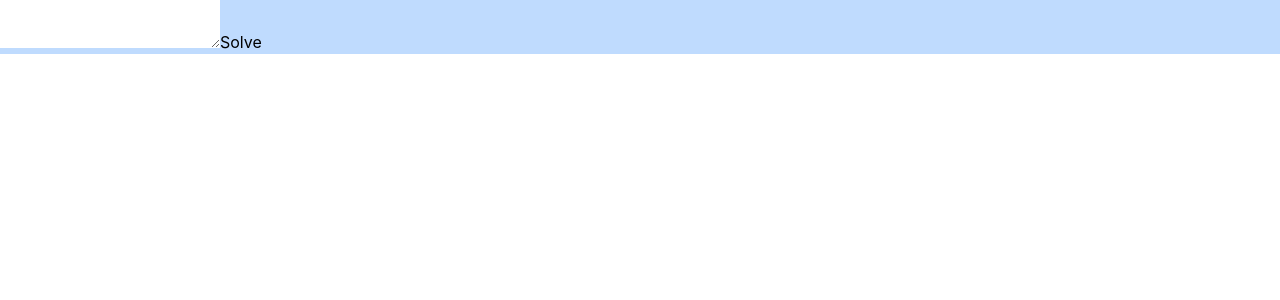
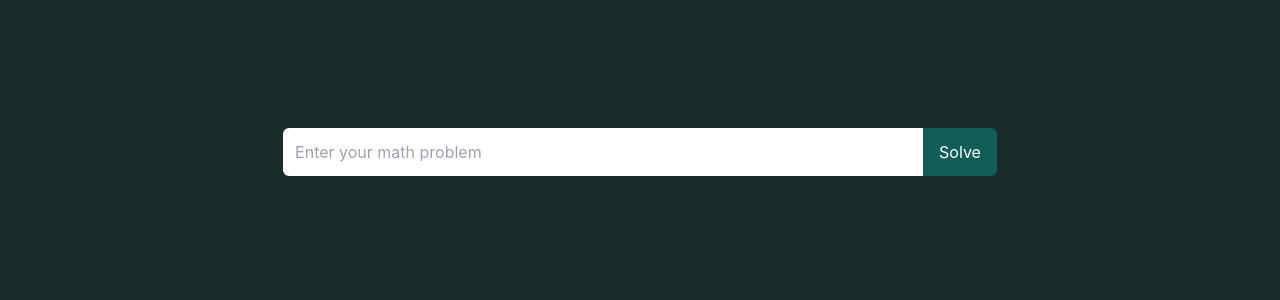
Before and after one commit to Matdrox/mathematica-ai, a React (Create React App) app: page / in a window 1280 px wide. Shown: the top 300 px of the page. Built offline with nearby package versions, Linux system fonts and the light colour scheme.

Commit message:
[Updated] CSS

```diff
--- a/index.js
+++ b/index.js
@@ -1,4 +1,6 @@
 // An express server that handles requests to the API coming in and responds with a json object, uses body parser and cors
+require('dotenv').config();
+
 const OpenAI = require('openai');
 const { Configuration, OpenAIApi } = OpenAI;
 const configuration = new Configuration({
--- a/package.json
+++ b/package.json
@@ -7,6 +7,7 @@
     "@testing-library/react": "^13.4.0",
     "@testing-library/user-event": "^13.5.0",
     "cors": "^2.8.5",
+    "dotenv": "^16.0.3",
     "openai": "^3.1.0",
     "react": "^18.2.0",
     "react-dom": "^18.2.0",
--- a/src/App.js
+++ b/src/App.js
@@ -21,13 +21,21 @@ const App = () => {
   };
 
   return (
-    <div className='bg-blue-200 resize-none'>
-      <form onSubmit={handleSubmit}>
+    <div>
+      <form className='flex justify-center my-32' onSubmit={handleSubmit}>
         <textarea
+          className='h-12 w-1/2 resize-none rounded-l-md p-3 outline-0'
+          required
+					placeholder='Enter your math problem'
           value={message}
           onChange={(e) => setMessage(e.target.value)}
         />
-        <button type='submit'>Solve</button>
+        <button
+          className='h-12 rounded-r-md px-4 py-2 bg-teal-800 text-white'
+          type='submit'
+        >
+          Solve
+        </button>
       </form>
       <div>{response}</div>
     </div>
--- a/src/index.css
+++ b/src/index.css
@@ -9,6 +9,7 @@ body {
     sans-serif;
   -webkit-font-smoothing: antialiased;
   -moz-osx-font-smoothing: grayscale;
+  background-color: #1B2C2C;
 }
 
 code {
```
Also changed, not shown: 1 other file (tests, documents, lock files or other folders).
